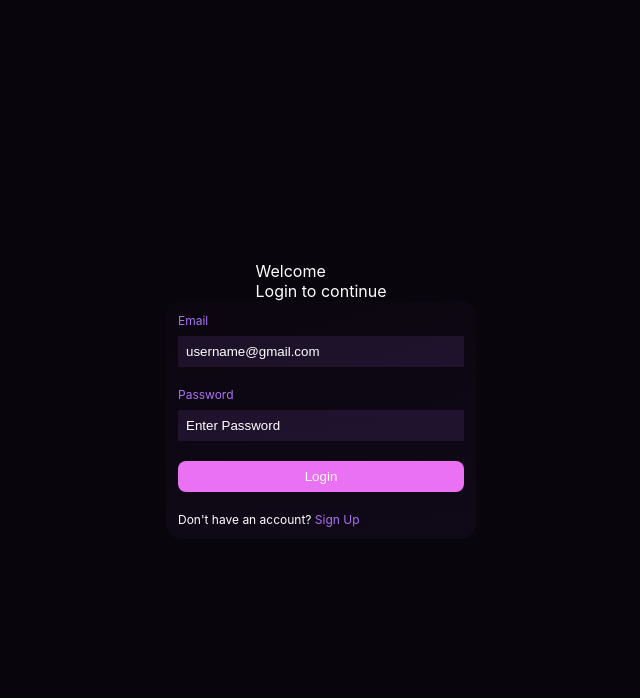
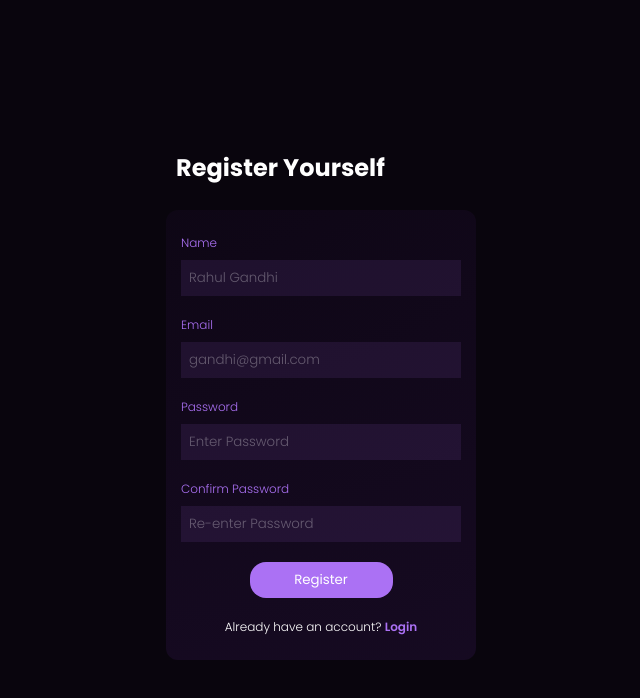
Before and after one commit to nav2103/todo-app, a React (Create React App) app: page /register in a window 1280 px wide. Shown: the top 698 px of the page, without its empty margins (319-959 px from the left). Built offline with nearby package versions, Linux system fonts and the light colour scheme.

Commit message:
added Registration Page

```diff
--- a/src/App.css
+++ b/src/App.css
@@ -1,7 +1,10 @@
+@import url("https://fonts.googleapis.com/css2?family=Poppins:ital,wght@0,100;0,200;0,300;0,400;0,500;0,600;0,700;0,800;0,900;1,100;1,200;1,300;1,400;1,500;1,600;1,700;1,800;1,900&display=swap");
+
 * {
   margin: 0;
   padding: 0;
   box-sizing: border-box;
+  font-family: "Poppins", sans-serif;
 }
 
 body {
@@ -15,36 +18,59 @@ body {
   flex-direction: column;
   height: 100vh;
 }
-
+.auth-header-container {
+  width: 310px;
+  text-align: left;
+  margin-bottom: 15px;
+  padding: 10px;
+}
+.auth-heading {
+  font-weight: 700;
+  font-size: 24px;
+}
+.auth-subheading {
+  font-weight: 200;
+  font-size: 16px;
+}
 .card {
+  border-radius: 0.75rem;
   background: radial-gradient(
     333.18% 148.3% at -29.81% -33.02%,
-    rgba(9, 5, 13, 0.3) 0%,
-    rgba(33, 18, 48, 0.3) 100%
+    rgba(17, 6, 27, 0.3) 0%,
+    rgba(52, 22, 82, 0.3) 100%
   );
-  padding: 12px;
-  border-radius: 16px;
+  padding: 24px 12px;
   width: 310px;
 }
 
 input {
   border: none;
-  background: #ab71f41c;
+  background: #ab71f41a;
   padding: 8px;
-  width: 100%;
+  width: 280px;
   color: #fff;
 }
 ::placeholder {
   color: #fff;
-  opacity: 1;
+  opacity: 0.3;
+  font-weight: 300;
 }
 .label,
 .primary-text {
+  color: #ab71f4;
+  font-weight: 600;
+}
+.small-text span {
+  cursor: pointer;
+}
+.auth-btn {
+  text-decoration: none;
   color: #ab71f4;
 }
 .small-text,
 .label {
   font-size: 12px;
+  font-weight: 300;
 }
 .input-container {
   display: flex;
@@ -55,11 +81,15 @@ input {
   display: flex;
   flex-direction: column;
   gap: 1.25rem;
+  justify-content: center;
+  align-items: center;
 }
 button {
+  width: 50%;
   border: none;
-  border-radius: 8px;
+  border-radius: 16px;
   color: #fff;
   padding: 8px;
-  background-color: #eb71f4;
+  background-color: #ab71f4;
+  cursor: pointer;
 }
--- a/src/App.js
+++ b/src/App.js
@@ -1,10 +1,23 @@
 import "./App.css";
 import LoginPage from "./pages/LoginPage";
+import RegisterPage from "./pages/RegisterPage";
+import {
+  BrowserRouter as Router,
+  Routes,
+  Route,
+  Navigate,
+} from "react-router-dom";
 
 function App() {
   return (
     <div className="App">
-      <LoginPage />
+      <Router>
+        <Routes>
+          <Route path="/login" element={<LoginPage />} />
+          <Route path="/register" element={<RegisterPage />} />
+          <Route path="*" element={<Navigate to="/register" />} />
+        </Routes>
+      </Router>
     </div>
   );
 }
--- a/src/pages/LoginPage.js
+++ b/src/pages/LoginPage.js
@@ -1,5 +1,6 @@
 import axios from "axios";
 import React, { useState } from "react";
+import { Link } from "react-router-dom";
 
 const LoginPage = () => {
   const [username, setUsername] = useState("");
@@ -7,7 +8,6 @@ const LoginPage = () => {
 
   const handleSubmit = async (e) => {
     e.preventDefault();
-    alert("Login Successful");
     try {
       const res = await axios.post(
         "https://task-manager-server-chi-three.vercel.app/user/login",
@@ -37,7 +37,7 @@ const LoginPage = () => {
               <input
                 type="text"
                 className="input"
-                placeholder="username@gmail.com"
+                placeholder="modi@gmail.com"
                 value={username}
                 onChange={(e) => {
                   setUsername(e.target.value);
@@ -62,7 +62,11 @@ const LoginPage = () => {
             <button type="submit">Login</button>
             <div className="small-text">
               Don't have an account?{" "}
-              <span className="primary-text">Sign Up</span>
+              <span className="primary-text">
+                <Link to="/register" className="auth-btn">
+                  Register
+                </Link>
+              </span>
             </div>
           </form>
         </div>
--- /dev/null
+++ b/src/pages/RegisterPage.js
@@ -0,0 +1,111 @@
+import axios from "axios";
+import React, { useState } from "react";
+import { Link, useNavigate } from "react-router-dom";
+
+const RegisterPage = () => {
+  const [name, setName] = useState("");
+  const [username, setUsername] = useState("");
+  const [password, setPassword] = useState("");
+  const [cnfpassword, setCnfPassword] = useState("");
+  const navigate = useNavigate();
+
+  const handleSubmit = async (e) => {
+    e.preventDefault();
+    if (password === cnfpassword) {
+      try {
+        const res = await axios.post(
+          "https://task-manager-server-chi-three.vercel.app/user/add",
+          {
+            name: name,
+            emailId: username,
+            passWord: password,
+          }
+        );
+        console.log(res);
+        alert("Registration Successful!");
+        navigate("/login");
+      } catch (error) {
+        console.log("Error: " + error);
+      }
+    } else {
+      alert("Password doesn't match.");
+    }
+  };
+  return (
+    <div className="auth-outer-container">
+      <div className="auth-header-container">
+        <div className="auth-heading">Register Yourself</div>
+      </div>
+      <div className="auth-form-container">
+        <div className="card">
+          <form action="" className="auth-form" onSubmit={handleSubmit}>
+            <div className="input-container">
+              <div className="label">Name</div>
+              <input
+                type="text"
+                className="input"
+                placeholder="Rahul Gandhi"
+                value={name}
+                onChange={(e) => {
+                  // console.log(e.target.value);
+                  setName(e.target.value);
+                }}
+                required
+              />
+            </div>
+            <div className="input-container">
+              <div className="label">Email</div>
+              <input
+                type="email"
+                className="input"
+                placeholder="gandhi@gmail.com"
+                value={username}
+                onChange={(e) => {
+                  setUsername(e.target.value);
+                }}
+                required
+              />
+            </div>
+            <div className="input-container">
+              <div className="label">Password</div>
+              <input
+                type="password"
+                className="input"
+                placeholder="Enter Password"
+                value={password}
+                onChange={(e) => {
+                  setPassword(e.target.value);
+                }}
+                required
+              />
+            </div>
+            <div className="input-container">
+              <div className="label">Confirm Password</div>
+              <input
+                type="password"
+                className="input"
+                placeholder="Re-enter Password"
+                value={cnfpassword}
+                onChange={(e) => {
+                  setCnfPassword(e.target.value);
+                }}
+                required
+              />
+            </div>
+            <button type="submit">Register</button>
+            <div className="small-text">
+              Already have an account?{" "}
+              <span className="primary-text">
+                <Link to="/login" className="auth-btn">
+                  Login
+                </Link>
+              </span>
+            </div>
+          </form>
+        </div>
+      </div>
+    </div>
+  );
+};
+
+export default RegisterPage;
```
